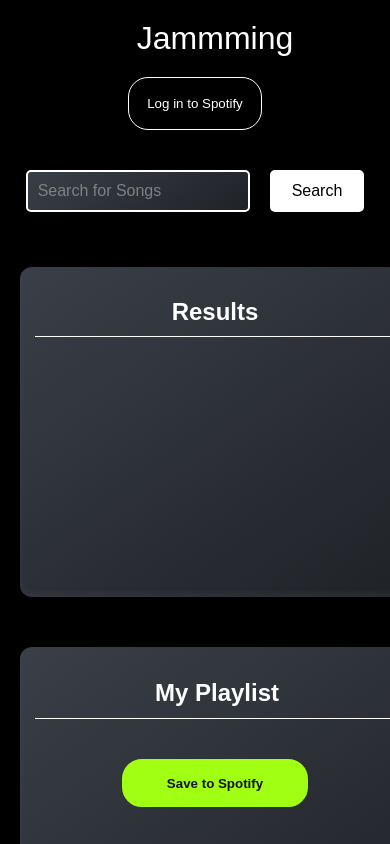
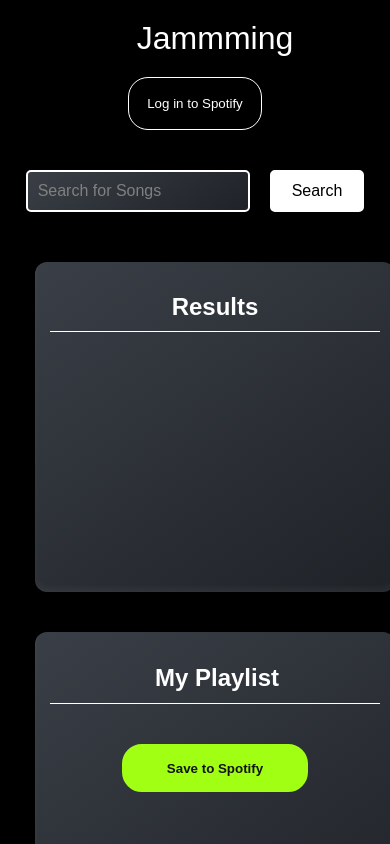
Before and after one commit to mr-kerad/app, a React (Create React App) app: page / in a window 390 px wide. Shown: the top 844 px of the page. Built offline with nearby package versions, Linux system fonts and the light colour scheme.

Commit message:
css updates

```diff
--- a/src/components/SearchResults.css
+++ b/src/components/SearchResults.css
@@ -55,7 +55,7 @@
 @media (max-width: 768px) {
   .box {
     flex: 1 1 calc(100% - 30px); /* Single column layout */
-    margin: 15px 0; /* Adjust margin for smaller screens */
+    margin: 10px 15px; /* Adjust margin for smaller screens */
   }
 }
 
```
